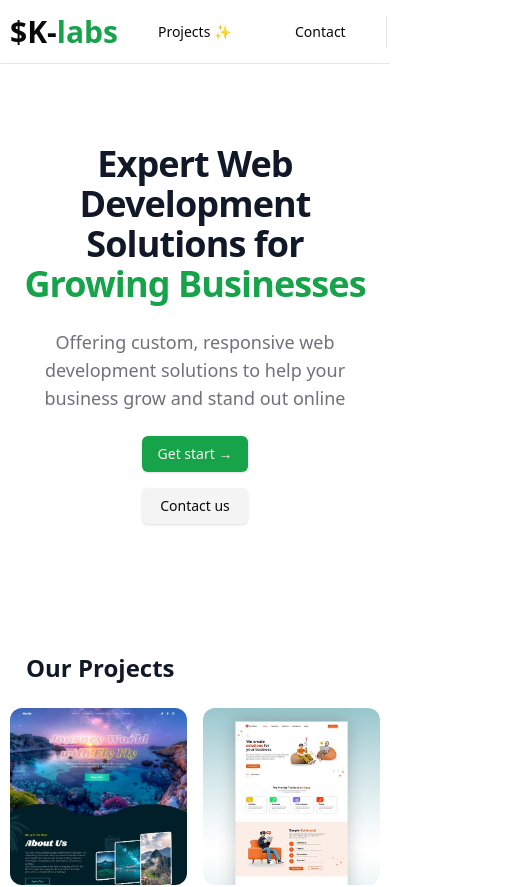
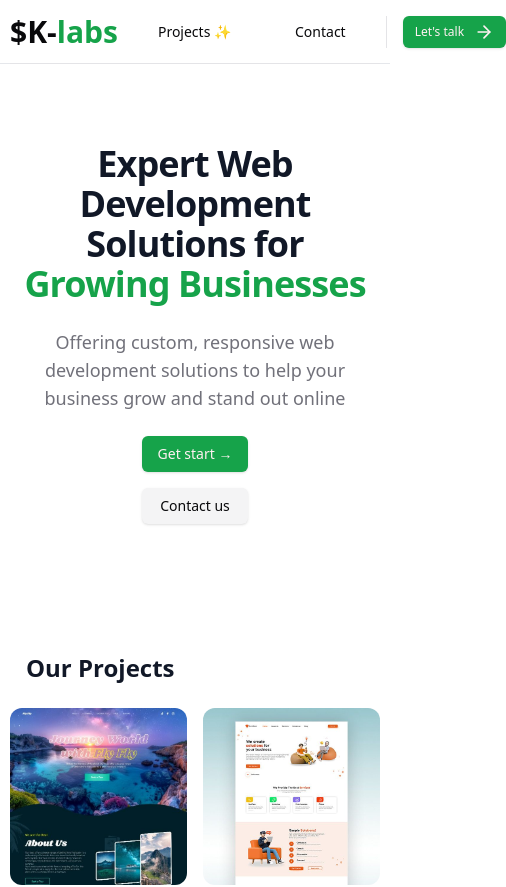
Before and after one commit to KidusBasazinew/k-labs, a React (Vite) app: page / in a window 390 px wide. Shown: the top 887 px of the page, 506 px wide, since content can reach past the window. Built offline with nearby package versions, Linux system fonts and the light colour scheme.

Commit message:
fixing lets talk button responsive ness

```diff
--- a/src/components/Navbar.tsx
+++ b/src/components/Navbar.tsx
@@ -34,7 +34,7 @@ const Navbar = () => {
             >
               Projects ✨
             </Link>
-            <div className="block">
+            <div className="block sm:block">
               <Link
                 to="#contact"
                 className={buttonVariants({
@@ -52,7 +52,7 @@ const Navbar = () => {
               to="../getstart"
               className={buttonVariants({
                 size: "sm",
-                className: "hidden sm:flex items-center gap-1",
+                className: "flex items-center gap-1",
               })}
             >
               Let's talk
```
